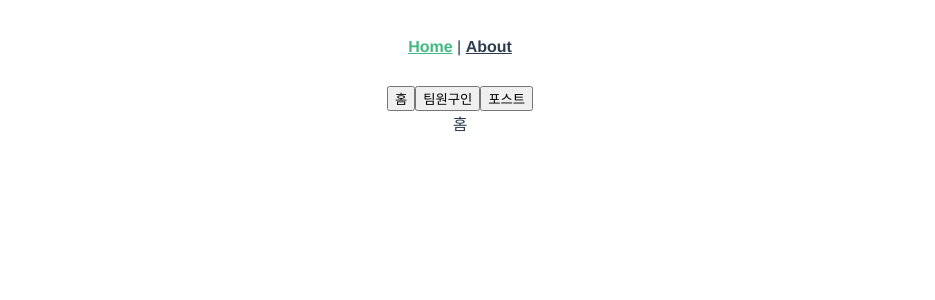
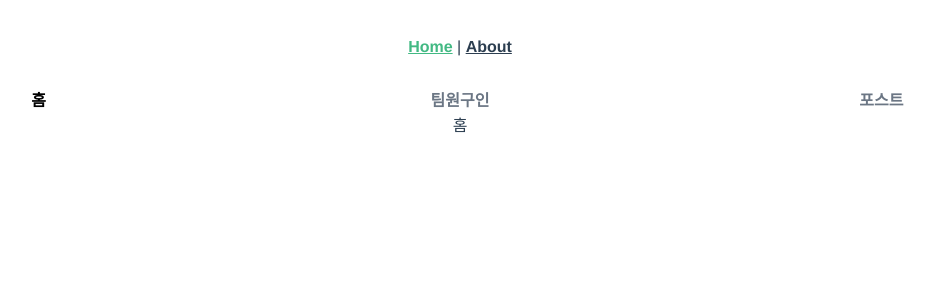
Before and after one commit to diglowc/vue_study, a Vue app: page / in a window 1280 px wide. Shown: the top 300 px of the page, without its empty margins (180-1115 px from the left). Built offline with nearby package versions, Linux system fonts and the light colour scheme.

Commit message:
feat: 홈화면 탭 스타일 적용

```diff
--- a/src/views/HomeView.vue
+++ b/src/views/HomeView.vue
@@ -27,4 +27,20 @@ const currentTab = ref(0);
 const tabs = ["홈", "팀원구인", "포스트"];
 </script>
 
-<style lang="scss"></style>
+<style lang="scss">
+.tabs {
+  width: 100%;
+  display: flex;
+}
+.tabs button {
+  flex: 1;
+  background-color: white;
+  border: 0;
+  font-size: 16px;
+  color: #6b7684;
+  font-weight: bold;
+}
+button.active {
+  color: #000000;
+}
+</style>
```
